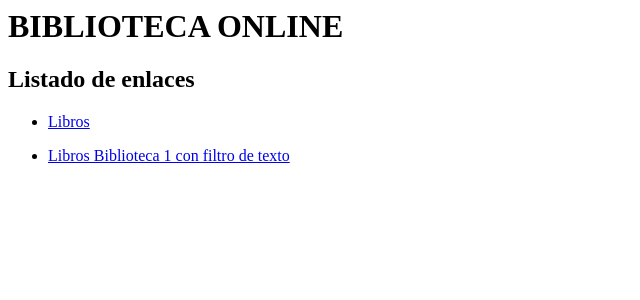
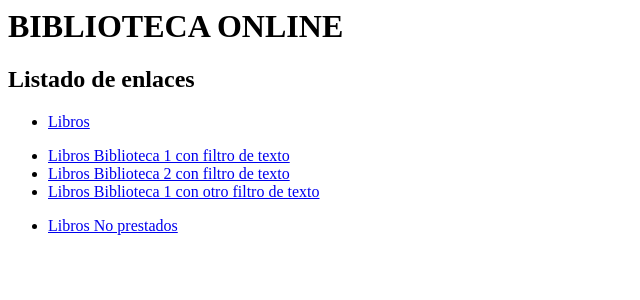
Before and after one commit to ProfesorJorgeBaron/DWES, a Django app: page / in a window 1280 px wide. Shown: the top 300 px of the page, without its empty margins (0-640 px from the left). Run offline with Django 3.2, Linux system fonts and the light colour scheme.

Commit message:
Incluimos URL con patrones y QuerySet con relaciones vacías y organizamos mejor el código

```diff
--- a/Tema_4_Views/tutorial_views/biblioteca/templates/index.html
+++ b/Tema_4_Views/tutorial_views/biblioteca/templates/index.html
@@ -9,6 +9,11 @@
     </ul>
     <ul>
         <li><a href="{% url 'dame_libros_biblioteca' 1 'prueba' %}">Libros Biblioteca 1 con filtro de texto</a></li>
+        <li><a href="{% url 'dame_libros_biblioteca' 2 'hel' %}">Libros Biblioteca 2 con filtro de texto</a></li>
+        <li><a href="{% url 'dame_libros_biblioteca' 1 'pr' %}">Libros Biblioteca 1 con otro filtro de texto</a></li>
+    </ul>
+    <ul>
+        <li><a href="{% url 'libros_no_prestados' %}">Libros No prestados</a></li>
     </ul>
     </body>
 </html>
--- a/Tema_4_Views/tutorial_views/biblioteca/urls.py
+++ b/Tema_4_Views/tutorial_views/biblioteca/urls.py
@@ -1,4 +1,4 @@
-from django.urls import path
+from django.urls import path,re_path
 from .import views
 
 urlpatterns = [
@@ -9,4 +9,5 @@ urlpatterns = [
     path("libros/listar/<str:idioma>/", views.dame_libros_idioma,name="dame_libros_idioma"),
     path("biblioteca/<int:id_biblioteca>/libros/<str:texto_libro>", views.dame_libros_biblioteca,name="dame_libros_biblioteca"),
     path('ultimo-cliente-libro/<int:libro>',views.dame_ultimo_cliente_libro,name='ultimo_cliente_libro'),
+    re_path(r"^filtro[0-9]$", views.libros_no_prestados,name="libros_no_prestados"),
 ]
--- a/Tema_4_Views/tutorial_views/biblioteca/views.py
+++ b/Tema_4_Views/tutorial_views/biblioteca/views.py
@@ -8,29 +8,37 @@ def index(request):
     return render(request, 'index.html')
 
 def listar_libros(request):
-    libros = Libro.objects.all();
+    libros = Libro.objects.select_related("biblioteca").prefetch_related("autores");
     return render(request, 'libro/lista.html',{"libros_mostrar":libros})
 
 def dame_libro(request,id_libro):
-    libro = Libro.objects.get(id=id_libro)
+    libro = Libro.objects.select_related("biblioteca").prefetch_related("autores").get(id=id_libro)
     return render(request, 'libro/libro.html',{"libro_mostrar":libro})
 
 def dame_libros_fecha(request,anyo_libro,mes_libro):
-    libros = Libro.objects.filter(fecha_publicacion__year=anyo_libro,fecha_publicacion__month=mes_libro)
+    libros = Libro.objects.select_related("biblioteca").prefetch_related("autores")
+    libros = libros.filter(fecha_publicacion__year=anyo_libro,fecha_publicacion__month=mes_libro)
     return render(request, 'libro/lista.html',{"libros_mostrar":libros})
 
 def dame_libros_idioma(request,idioma):
-    libros = Libro.objects.filter(Q(idioma=idioma) | Q(idioma="ES")).order_by("fecha_publicacion")
+    libros = Libro.objects.select_related("biblioteca").prefetch_related("autores")
+    libros = libros.filter(Q(idioma=idioma) | Q(idioma="ES")).order_by("fecha_publicacion")
     return render(request, 'libro/lista.html',{"libros_mostrar":libros})
 
 def dame_libros_biblioteca(request,id_biblioteca,texto_libro):
-    libros = Libro.objects.filter(biblioteca=id_biblioteca).filter(descripcion__contains=texto_libro).order_by("-nombre")
+    libros = Libro.objects.select_related("biblioteca").prefetch_related("autores")
+    libros = libros.filter(biblioteca=id_biblioteca).filter(descripcion__contains=texto_libro).order_by("-nombre")
     return render(request, 'libro/lista.html',{"libros_mostrar":libros})
 
 def dame_ultimo_cliente_libro(request,libro):
     cliente = Cliente.objects.filter(prestamo__libro=libro).order_by("-prestamo__fecha_prestamo")[:1].get()
     return  render(request, 'cliente/cliente.html',{"cliente":cliente})
 
+def libros_no_prestados(request):
+    libros = Libro.objects.select_related("biblioteca").prefetch_related("autores")
+    libros = libros.filter(prestamo=None)
+    return render(request, 'libro/lista.html',{"libros_mostrar":libros})
+
 
 #Páginas de Error
 def mi_error_404(request,exception=None):
```
Also changed, not shown: Tema_4_Views/tutorial_views/biblioteca/templates/libro/libro.html (+7 -0 lines), Tema_4_Views/tutorial_views/biblioteca/templates/libro/lista.html (+7 -0 lines).
